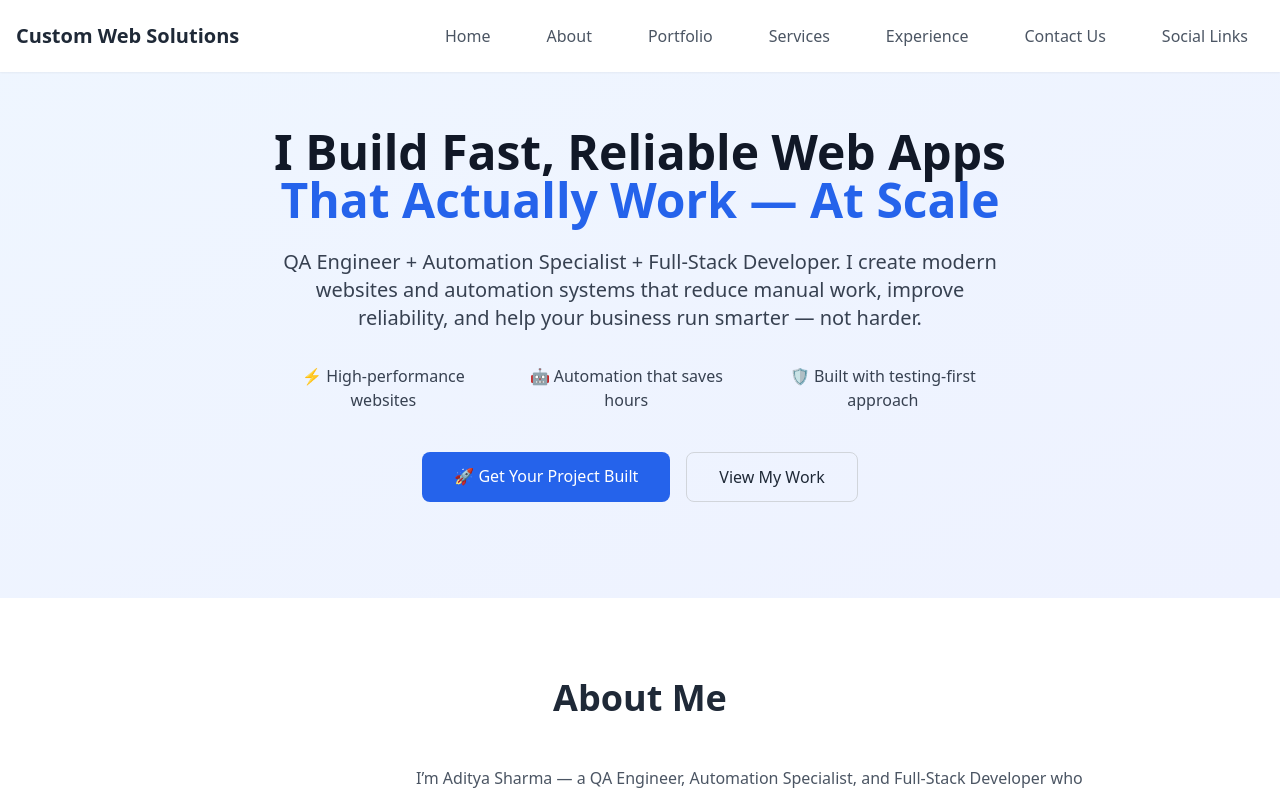
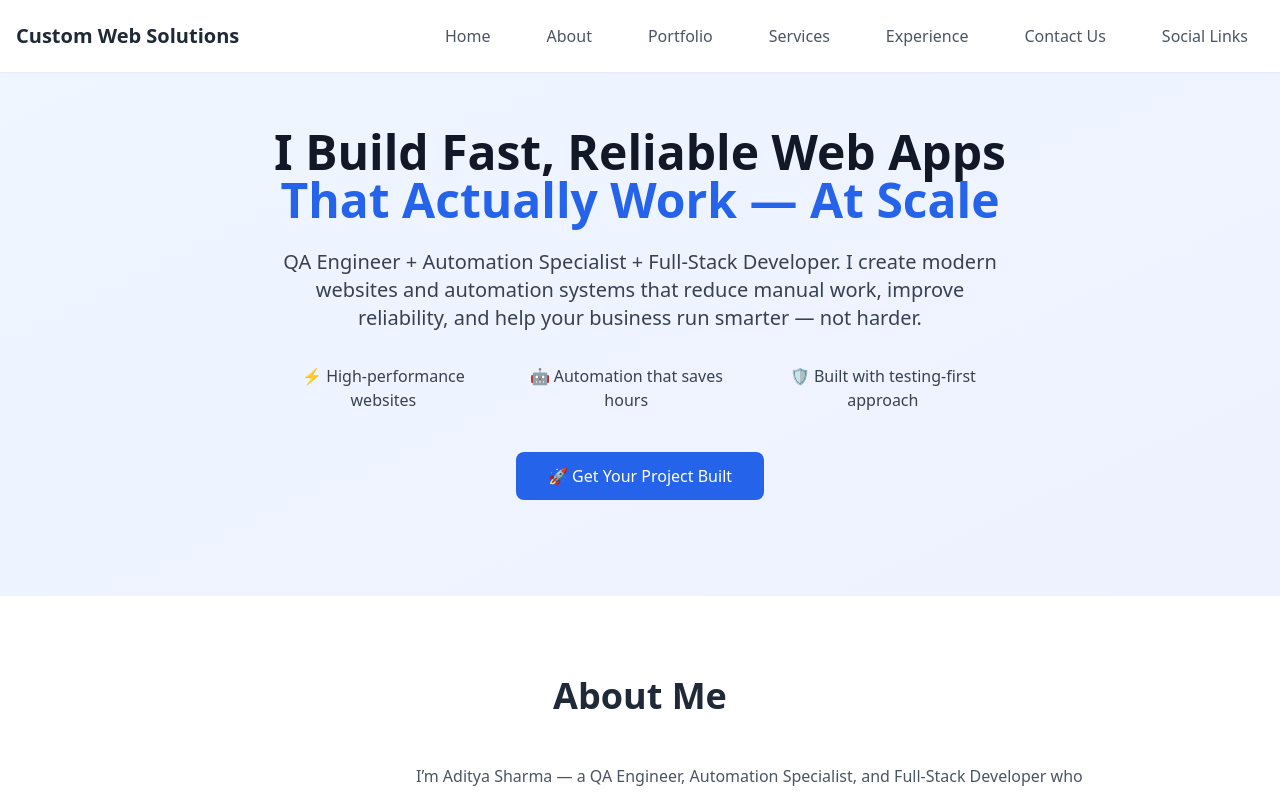
Before and after one commit to ADISHA2003/my-portfolio-app, a React (Vite) app: page / in a window 1280 px wide. Shown: the top 792 px of the page. Built offline with nearby package versions, Linux system fonts and the light colour scheme.

Commit message:
Remove 'View My Work' link from Hero component
Removed the 'View My Work' link from the Hero component.

```diff
--- a/src/components/Hero.tsx
+++ b/src/components/Hero.tsx
@@ -38,15 +38,6 @@ export default function Hero() {
           >
             🚀 Get Your Project Built
           </a>
-
-          <a
-            href="#projects"
-            aria-label="View Projects"
-            className="inline-block border border-gray-300 text-gray-800 px-8 py-3 rounded-lg
-              hover:bg-gray-100 transition-colors duration-300 font-medium"
-          >
-            View My Work
-          </a>
         </div>
 
       </div>
```
